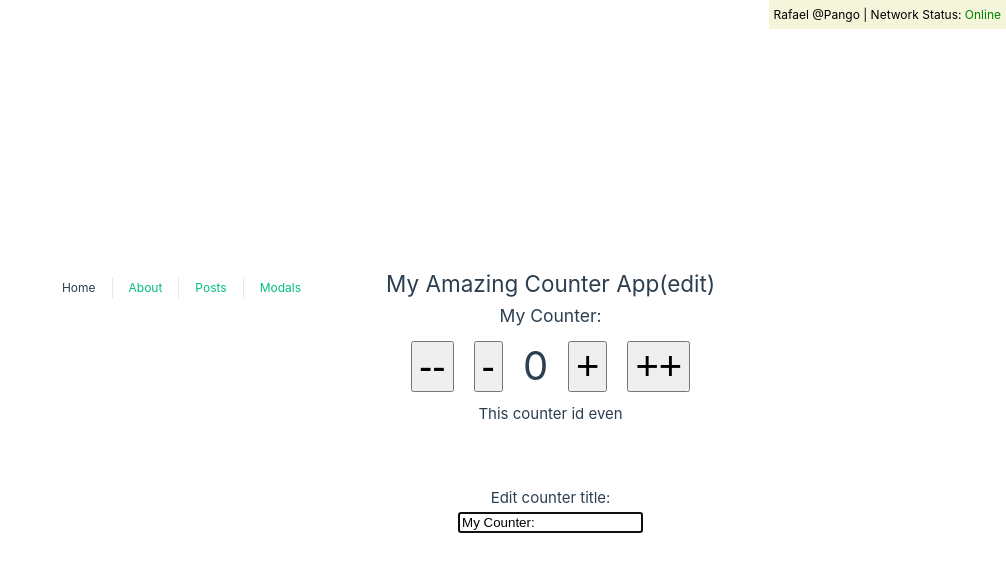
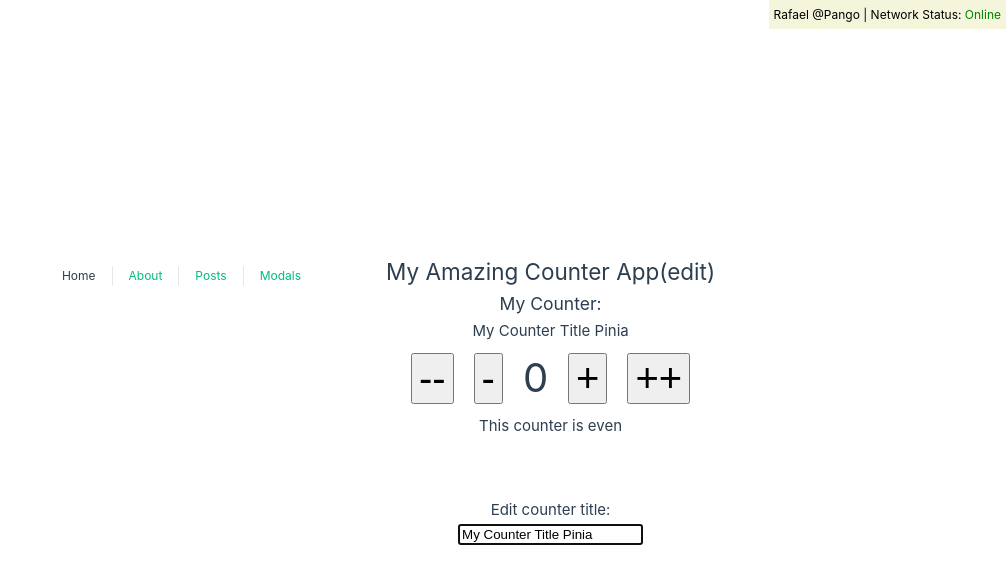
Before and after one commit to PangoRules/Vue-Composition-Api-Course, a Vue app in the folder vue-composition-api-basics/: page / in a window 1280 px wide. Shown: the top 584 px of the page, without its empty margins (274-1280 px from the left). Built offline with nearby package versions, Linux system fonts and the light colour scheme.

Commit message:
state management with pinia

```diff
--- a/vue-composition-api-basics/src/stores/counter.js
+++ b/vue-composition-api-basics/src/stores/counter.js
@@ -1,12 +1,23 @@
-import { ref, computed } from 'vue'
 import { defineStore } from 'pinia'
 
-export const useCounterStore = defineStore('counter', () => {
-  const count = ref(0)
-  const doubleCount = computed(() => count.value * 2)
-  function increment() {
-    count.value++
-  }
-
-  return { count, doubleCount, increment }
+export const useCounterStore = defineStore({
+	id: 'counter',
+	state: () => ({
+		count: 0,
+		title: 'My Counter Title Pinia'
+	}),
+	actions: {
+		increaseCounter(amount){
+			this.count += amount;
+		},
+		decreaseCounter(amount){
+			this.count -= amount;
+		}
+	},
+	getters: {
+		oddOrEven: (state) => {
+			if(state.count % 2 === 0) return 'even'
+			return 'odd'
+		}
+	}
 })
--- a/vue-composition-api-basics/src/views/HomeView.vue
+++ b/vue-composition-api-basics/src/views/HomeView.vue
@@ -2,19 +2,20 @@
 	<div class="home">
 		<h2 ref="appTitleRef">{{ appTitle }}</h2>
 		<h3>{{ counterData.title }}</h3>
+		<h4>{{ counter.title }}</h4>
 		<div>
-			<button @click="decreaseCounter(2)" class="btn">--</button>
-			<button @click="decreaseCounter(2)" class="btn">-</button>
-			<span class="counter">{{ counterData.count }}</span>
-			<button @click="increaseCounter(1, $event)" class="btn">+</button>
-			<button @click="increaseCounter(2)" class="btn">++</button>
+			<button @click="counter.decreaseCounter(2)" class="btn">--</button>
+			<button @click="counter.decreaseCounter(1)" class="btn">-</button>
+			<span class="counter">{{ counter.count }}</span>
+			<button @click="counter.increaseCounter(1)" class="btn">+</button>
+			<button @click="counter.increaseCounter(2)" class="btn">++</button>
 		</div>
 
-		<p>This counter id {{ oddOrEven }}</p>
+		<p>This counter is {{ counter.oddOrEven }}</p>
 
 		<div class="edit">
 			<h4>Edit counter title:</h4>
-			<input v-model="counterData.title" type="text" v-autofocus>
+			<input v-model="counter.title" type="text" v-autofocus>
 		</div>
 	</div>
 </template>
@@ -23,6 +24,7 @@
 import { onMounted, ref } from 'vue'
 import { vAutofocus } from '@/directives/vAutofocus'
 import { useCounter } from '@/use/useCounter'
+import { useCounterStore } from '@/stores/counter';
 
 /**
  * App title
@@ -41,8 +43,8 @@
 	/**
 	 * Counter
 	 */
-		const { counterData, decreaseCounter, increaseCounter, oddOrEven  } = useCounter();
-
+		const { counterData } = useCounter();
+		const counter = useCounterStore();
 </script>
 
 <style scoped>
--- a/vue-composition-api-basics/src/views/PostsView.vue
+++ b/vue-composition-api-basics/src/views/PostsView.vue
@@ -10,7 +10,7 @@
 
 		<textarea v-autofocus></textarea>
 		<div>
-			<button @click="increaseCounter(1)" class="counter-button" :class="{ 'yellow' : oddOrEven === 'odd' }">{{ counterData.count }}</button>
+			<button @click="counter.increaseCounter(1)" class="counter-button" :class="{ 'yellow' : counter.oddOrEven === 'odd' }">{{ counter.count }}</button>
 		</div>
 	</div>
 </template>
@@ -21,7 +21,7 @@
  */
  import { vAutofocus } from '@/directives/vAutofocus'
  import { ref } from 'vue'
- import { useCounter } from '@/use/useCounter';
+ import { useCounterStore } from '@/stores/counter';
 
 /**
  * Posts
@@ -44,7 +44,7 @@
 	/**
 	 * CounterButton
 	 */
-	const { counterData, increaseCounter, oddOrEven } = useCounter();
+	const counter = useCounterStore();
 </script>
 
 <style scoped>
```
